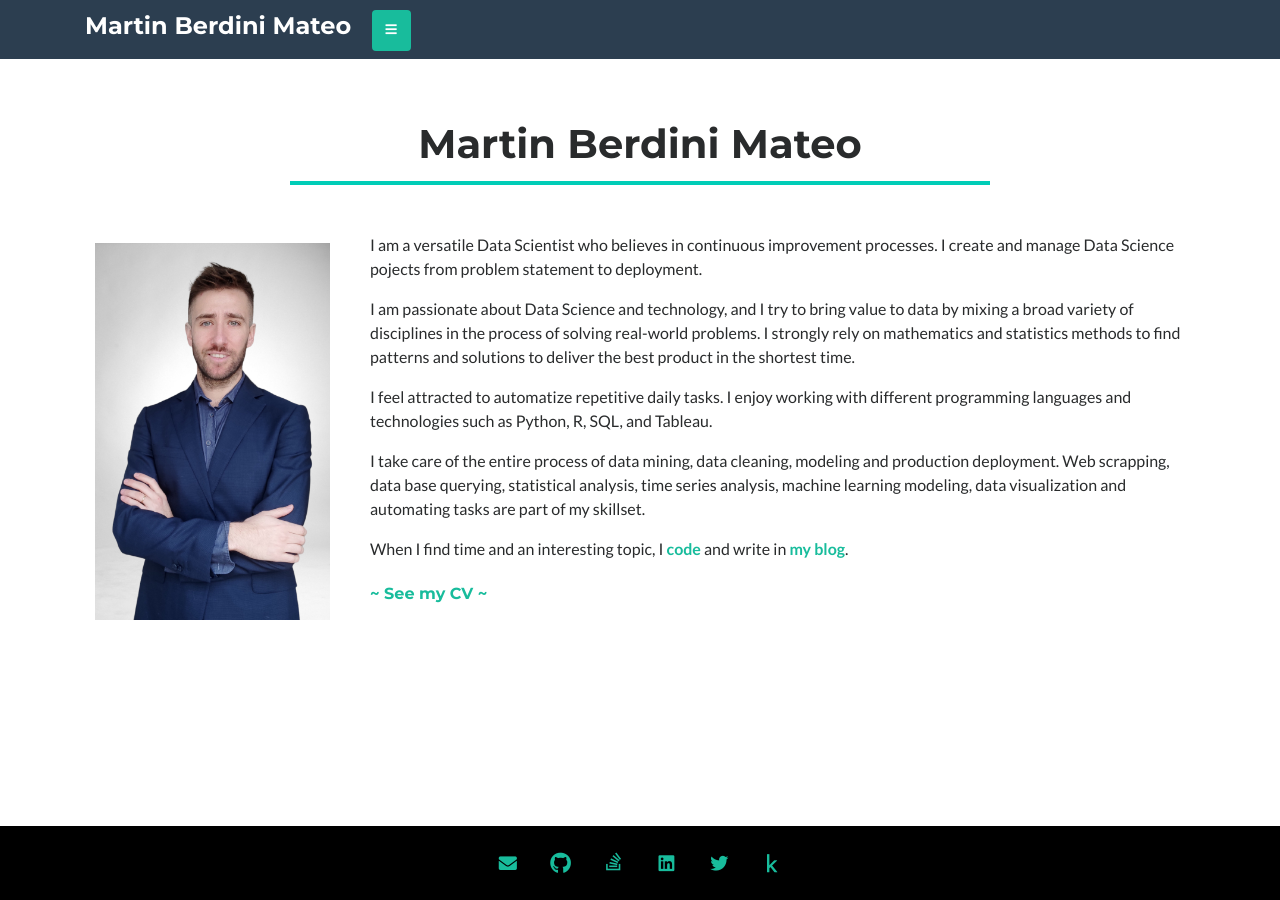
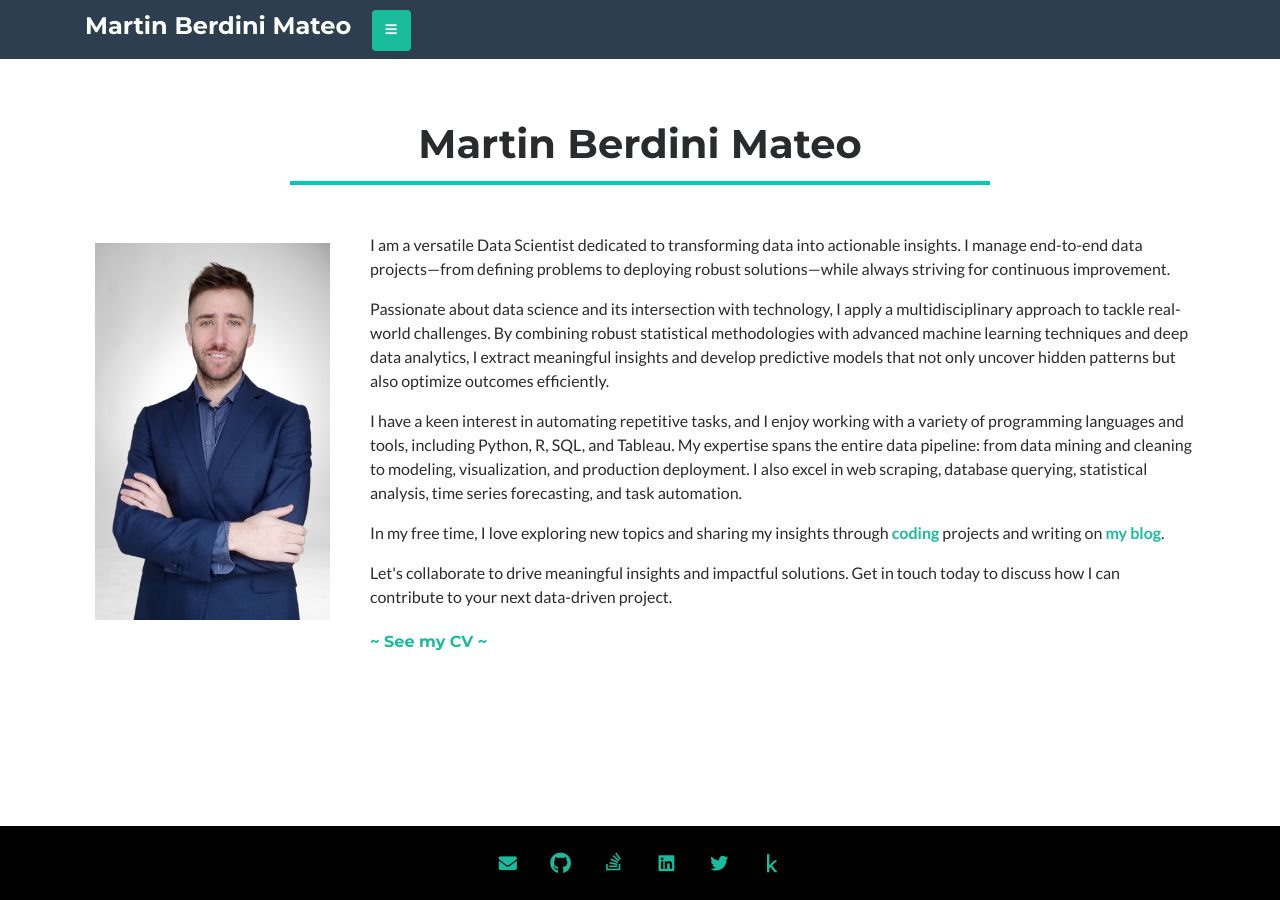
Before and after one commit to chiflmas/chiflmas.github.io, a Jekyll site: the page built from about.md, in a window 1280 px wide. Built offline with Jekyll 4.4.1, drawn with Linux system fonts in a browser that asks for light colours; nearby versions of some CDN libraries.

```diff
--- a/about.md
+++ b/about.md
@@ -14,19 +14,19 @@
   <div class="col-lg-9 col-md-8 col-sm-8 col-xs-12">
     <div class="mb-2">
       <p>
-        I am a versatile Data Scientist who believes in continuous improvement processes. I create and manage Data Science pojects from problem statement to deployment.
+        I am a versatile Data Scientist dedicated to transforming data into actionable insights. I manage end-to-end data projects—from defining problems to deploying robust solutions—while always striving for continuous improvement.
       </p>
       <p>
-        I am passionate about Data Science and technology, and I try to bring value to data by mixing a broad variety of disciplines in the process of solving real-world problems. I strongly rely on mathematics and statistics methods to find patterns and solutions to deliver the best product in the shortest time.
+        Passionate about data science and its intersection with technology, I apply a multidisciplinary approach to tackle real-world challenges. By combining robust statistical methodologies with advanced machine learning techniques and deep data analytics, I extract meaningful insights and develop predictive models that not only uncover hidden patterns but also optimize outcomes efficiently.
       </p>
       <p>
-        I feel attracted to automatize repetitive daily tasks. I enjoy working with different programming languages and technologies such as Python, R, SQL, and Tableau.
+        I have a keen interest in automating repetitive tasks, and I enjoy working with a variety of programming languages and tools, including Python, R, SQL, and Tableau. My expertise spans the entire data pipeline: from data mining and cleaning to modeling, visualization, and production deployment. I also excel in web scraping, database querying, statistical analysis, time series forecasting, and task automation.
       </p>
       <p>
-        I take care of the entire process of data mining, data cleaning, modeling and production deployment. Web scrapping, data base querying, statistical analysis, time series analysis, machine learning modeling, data visualization and automating tasks are part of my skillset.
+        In my free time, I love exploring new topics and sharing my insights through <a href="https://github.com/chiflmas">coding</a> projects and writing on <a href="/blog">my blog</a>.
       </p>
       <p>
-        When I find time and an interesting topic, I <a href="https://github.com/chiflmas">code</a> and write in <a href="/blog">my blog</a>.
+        Let's collaborate to drive meaningful insights and impactful solutions. Get in touch today to discuss how I can contribute to your next data-driven project.
       </p>
       <h6 class="mt-4"><a href="/cv">~ See my CV ~</a></h6>
     </div>
```
Also changed, not shown: _data/cv.yml (+5 -3 lines).
